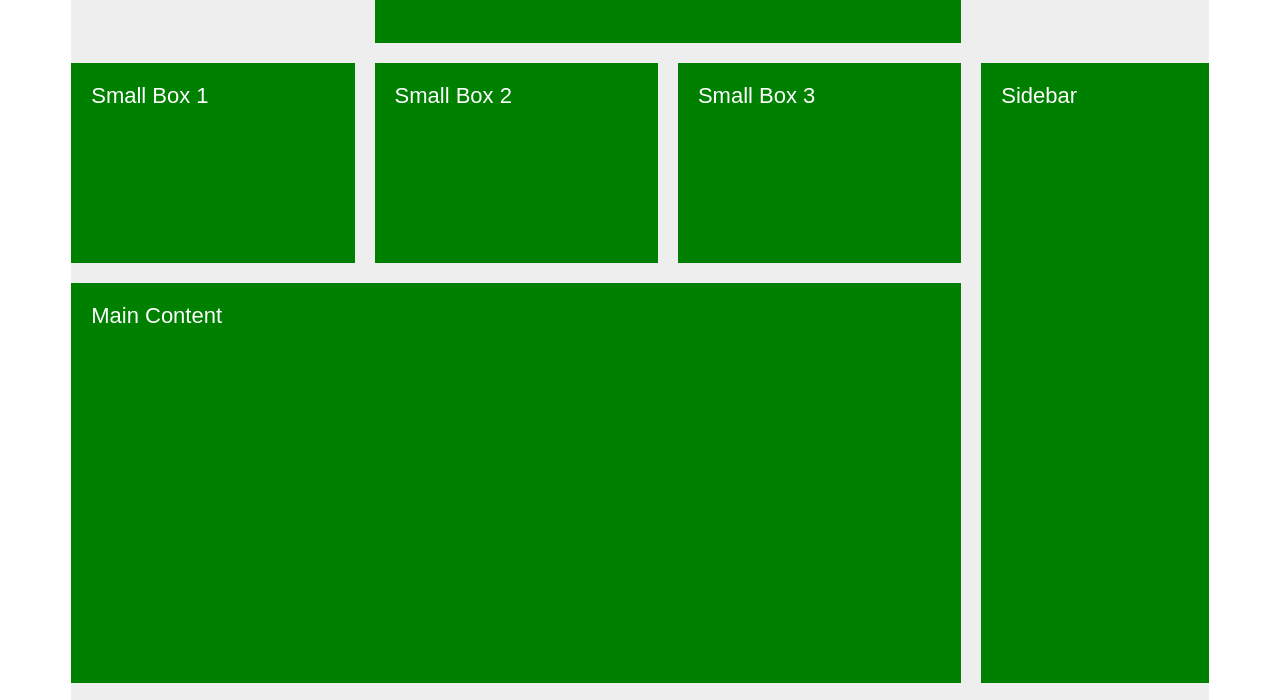
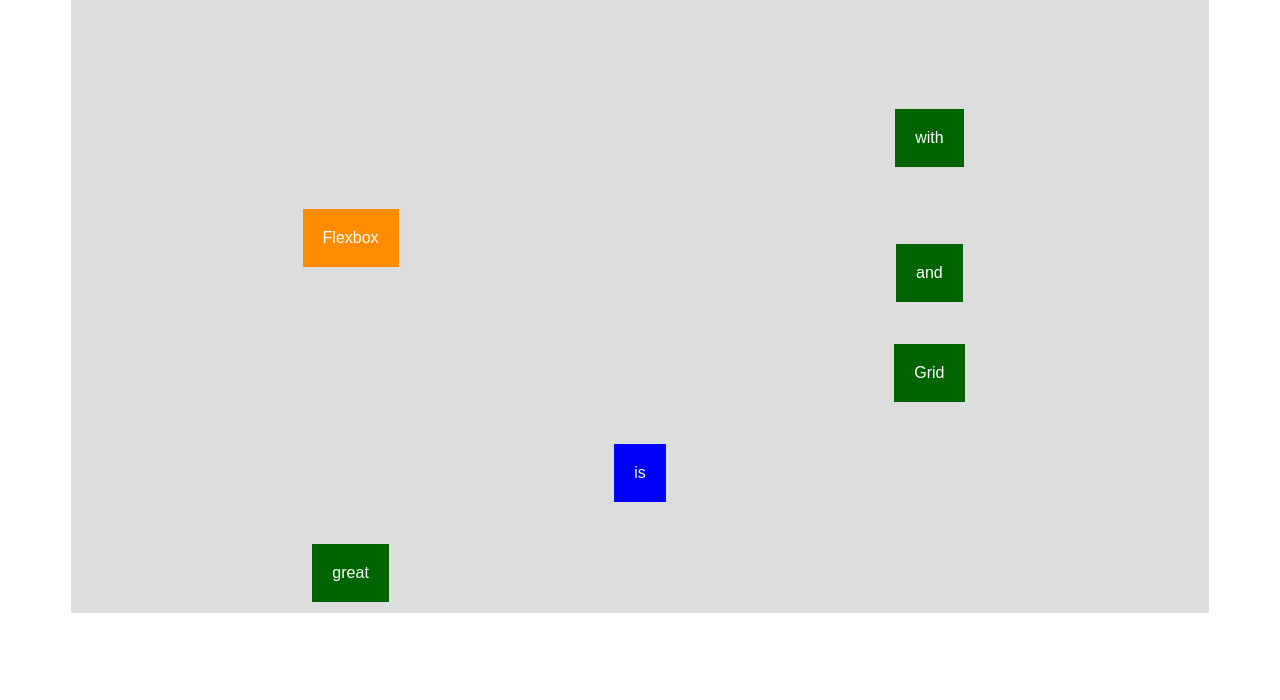
Before and after one commit to filipkotev/css-grid, a plain HTML site: page index.html in a window 1280 px wide. Shown: the part 137-837 px from the top of the page. After the commit the page ends 800 px from the top, so only its background shows below. Drawn offline with Linux system fonts and the light colour scheme.

Commit message:
Css with grid and flexbox

```diff
--- a/index.html
+++ b/index.html
@@ -7,13 +7,14 @@
 </head>
 <body>
   <div class="container">
-    <div class="item header">Header</div>
-    <div class="item item--box-1">Small Box 1</div>
-    <div class="item item--box-2">Small Box 2</div>
-    <div class="item item--box-3">Small Box 3</div>
-    <div class="item content">Main Content</div>
-    <div class="item sidebar">Sidebar</div>
-    <div class="item footer">Footer</div>
+    <div class="item item--1">Modern</div>
+    <div class="item item--2">Css</div>
+    <div class="item item--3">with</div>
+    <div class="item item--4">Flexbox</div>
+    <div class="item item--5">and</div>
+    <div class="item item--6">Grid</div>
+    <div class="item item--7">is</div>
+    <div class="item item--8">great</div>
   </div>
 </body>
 </html>
--- a/styles.css
+++ b/styles.css
@@ -1,123 +1,41 @@
-/*
 .container {
-  background-color: #eee;
-  width:90%;
+  width: 90%;
   margin: 30px auto;
+  background-color: #ddd;
 
   display: grid;
+  grid-template-rows: 150px 150px;
+  grid-template-columns: repeat(2, 1fr);
   grid-gap: 20px;
-  grid-template-rows: 180px 200px 400px 180px;
-  grid-template-columns: repeat(3, 1fr) 180px;
+
+  grid-auto-rows: 80px;
+
+
+  grid-auto-flow: row;
+  grid-auto-columns: 0.5fr;
+
+  /* Align grid items to grid areas */
+  align-items: center;
+/*  // Stretch / center / end / start */
+  justify-items: center;
 }
 
 .item {
   padding: 20px;
-  font-size: 22px;
+  color: white;
   font-family: sans-serif;
-  color: white;
-  background-color: green;
+  background-color: darkgreen;
 }
 
-.header {
+.item--4 {
+  background-color: darkorange;
+  grid-row: 2 / span 3;
+/*
+  align-self: start;
+  justify-self: start;
+*/
+}
+.item--7 {
+  background-color: blue;
   grid-column: 1 / -1;
 }
-.sidebar {
-  grid-column: 4 / 5;
-  grid-row: 2 / span 2;
-}
-.content {
-  grid-column: 1 / span 3;
-}
-.footer {
-  grid-column: 1 / -1;
-}
-*/
-
-/*
-**** Another approach. Naming the grid lines.
-*/
-/*
-.container {
-  background-color: #eee;
-  width:90%;
-  margin: 30px auto;
-
-  display: grid;
-  grid-gap: 20px;
-  grid-template-rows: [header-start] 180px [header-end box-start] 200px [box-end content-start] 400px [content-end footer-start] 180px [footer-end];
-  grid-template-columns: repeat(3, [col-start] 1fr [col-end]) 180px [grid-end];
-}
-.item {
-  padding: 20px;
-  font-size: 22px;
-  font-family: sans-serif;
-  color: white;
-  background-color: green;
-}
-
-.header {
-  grid-column: col-start 1 / grid-end;
-}
-.sidebar {
-  grid-column: col-end 3 / grid-end;
-  grid-row: box-start / content-end;
-}
-.content {
-  grid-column: col-start 1 / col-end 3;
-}
-.footer {
-  grid-column: col-start 1 / grid-end;
-}
-*/
-
-/*
-**** Third approach Naming the entire grid areas. Great for small layouts 4x5; 5x5
-  NOTE THAT YOU HAVE TO REPRESENT THE WHOLE GRID TEMPLATE 16 CELLS IN THE CASE
-  IF YOU LEAVE EMPTY CELL WRITE "." INSTEAD OF THE AREA NAME
-*/
-.container {
-  background-color: #eee;
-  width:90%;
-  margin: 30px auto;
-
-  display: grid;
-  grid-gap: 20px;
-  grid-template-rows: 150px 200px 400px 200px;
-  grid-template-columns: repeat(3, 1fr) 20%;
-
-  grid-template-areas:  ". head head ."
-                        "box-1 box-2 box-3 side"
-                        "content content content side"
-                        "foot foot foot foot";
-
-}
-
-.item {
-  padding: 20px;
-  font-size: 22px;
-  font-family: sans-serif;
-  color: white;
-  background-color: green;
-}
-
-.header {
-  grid-area: head;
-}
-.item--box-1 {
-  grid-area: box-1;
-}
-.item--box-2 {
-  grid-area: box-2;
-}
-.item--box-3 {
-  grid-area: box-3;
-}
-.sidebar {
-  grid-area: side;
-}
-.content {
-  grid-area: content;
-}
-.footer {
-  grid-area: foot;
-}
```
